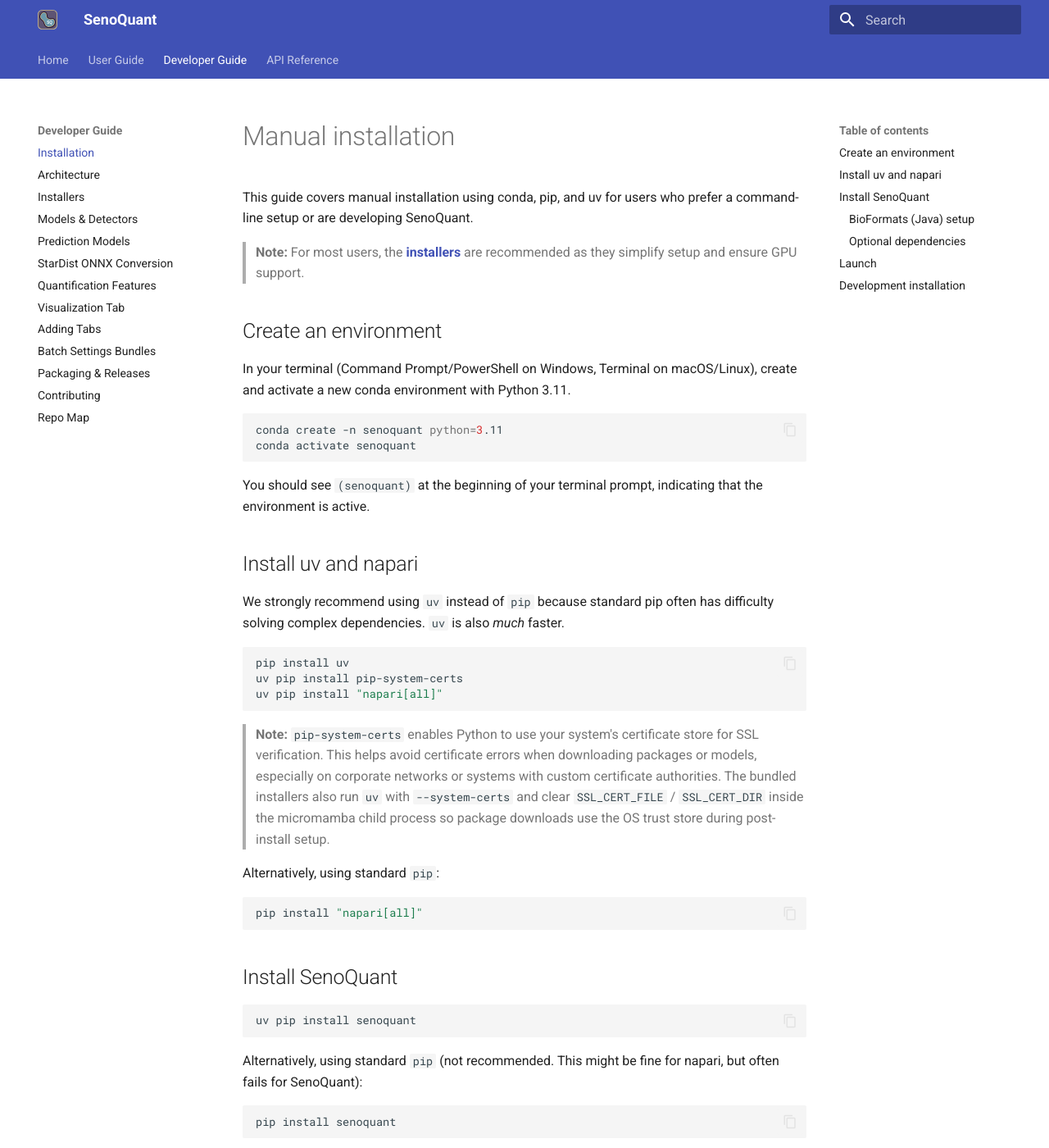
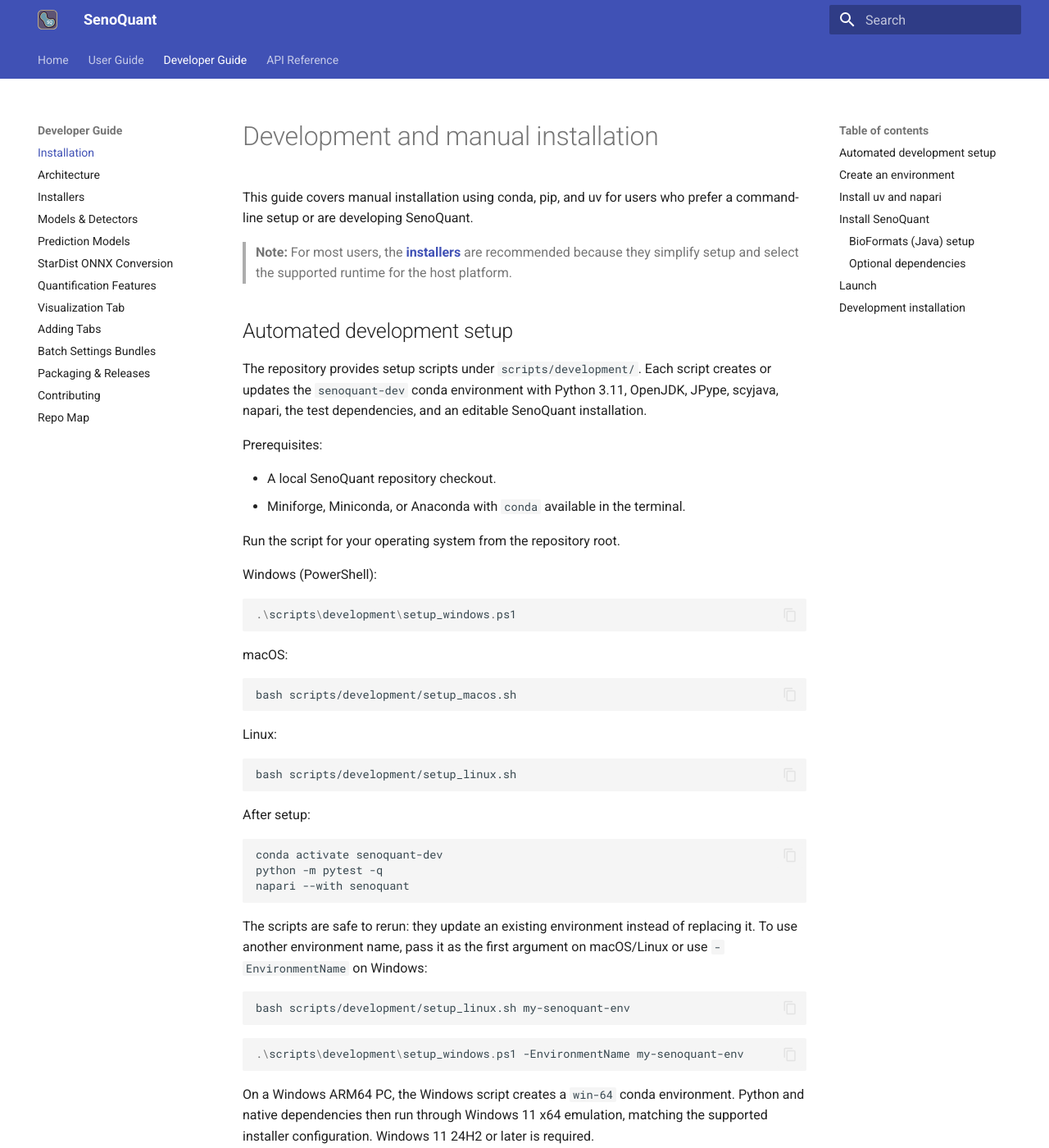
Before and after one commit to HaamsRee/senoquant, an MkDocs documentation site: the page built from docs/developer/installation.md, in a window 1280 px wide and 1400 px high. Shown: the whole window at 82% size. Built offline with MkDocs 1.6.1 and Material for MkDocs 9.7.7, drawn with Linux system fonts in a browser that asks for light colours; the version menu is left out; some of the changed text lies outside the part shown.

Commit message:
Add developer setup scripts and Windows ARM support

````diff
--- a/docs/developer/installation.md
+++ b/docs/developer/installation.md
@@ -1,8 +1,59 @@
-# Manual installation
+# Development and manual installation
 
 This guide covers manual installation using conda, pip, and uv for users who prefer a command-line setup or are developing SenoQuant.
 
-> **Note:** For most users, the **[installers](../user/installation.md)** are recommended as they simplify setup and ensure GPU support.
+> **Note:** For most users, the **[installers](../user/installation.md)** are recommended because they simplify setup and select the supported runtime for the host platform.
+
+## Automated development setup
+
+The repository provides setup scripts under `scripts/development/`. Each script creates or updates the `senoquant-dev` conda environment with Python 3.11, OpenJDK, JPype, scyjava, napari, the test dependencies, and an editable SenoQuant installation.
+
+Prerequisites:
+
+- A local SenoQuant repository checkout.
+- Miniforge, Miniconda, or Anaconda with `conda` available in the terminal.
+
+Run the script for your operating system from the repository root.
+
+Windows (PowerShell):
+
+```powershell
+.\scripts\development\setup_windows.ps1
+```
+
+macOS:
+
+```bash
+bash scripts/development/setup_macos.sh
+```
+
+Linux:
+
+```bash
+bash scripts/development/setup_linux.sh
+```
+
+After setup:
+
+```bash
+conda activate senoquant-dev
+python -m pytest -q
+napari --with senoquant
+```
+
+The scripts are safe to rerun: they update an existing environment instead of replacing it. To use another environment name, pass it as the first argument on macOS/Linux or use `-EnvironmentName` on Windows:
+
+```bash
+bash scripts/development/setup_linux.sh my-senoquant-env
+```
+
+```powershell
+.\scripts\development\setup_windows.ps1 -EnvironmentName my-senoquant-env
+```
+
+On a Windows ARM64 PC, the Windows script creates a `win-64` conda environment. Python and native dependencies then run through Windows 11 x64 emulation, matching the supported installer configuration. Windows 11 24H2 or later is required.
+
+The following sections describe the equivalent manual process.
 
 ## Create an environment
 
@@ -75,11 +126,11 @@
 
 ## Development installation
 
-For development work, install SenoQuant from the repository in editable mode:
+For development work without the setup scripts, install SenoQuant and the test dependencies from the repository in editable mode:
 
 ```bash
 pip install uv
-uv pip install -e .
+uv pip install "napari[all]" -r requirements-test.txt -e .
 ```
 
 This allows you to make changes to the code and see them reflected immediately without reinstalling.
````
Also changed, not shown: README.md (+2 -0 lines), docs/developer/contributing.md (+14 -5 lines), docs/developer/installer.md (+20 -1 lines), docs/developer/repo-map.md (+1 -0 lines), docs/user/installation.md (+4 -1 lines), 7 other files.
